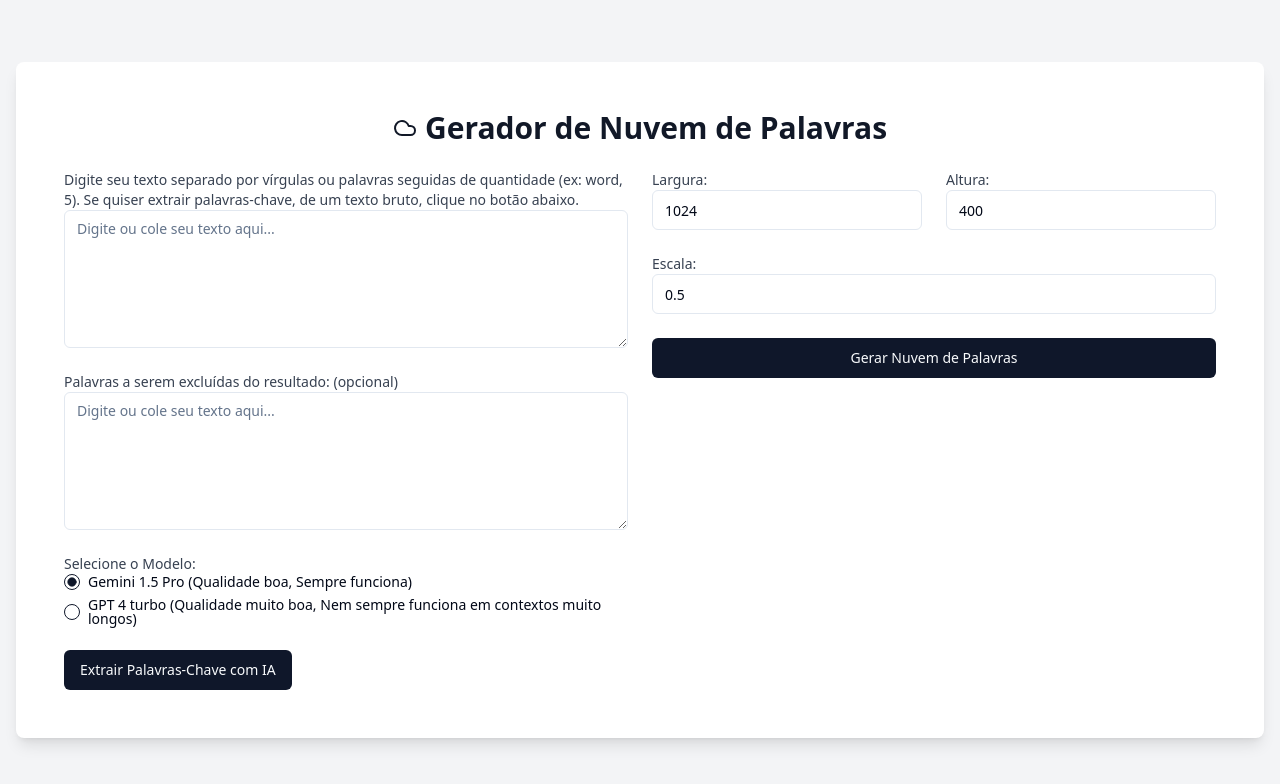
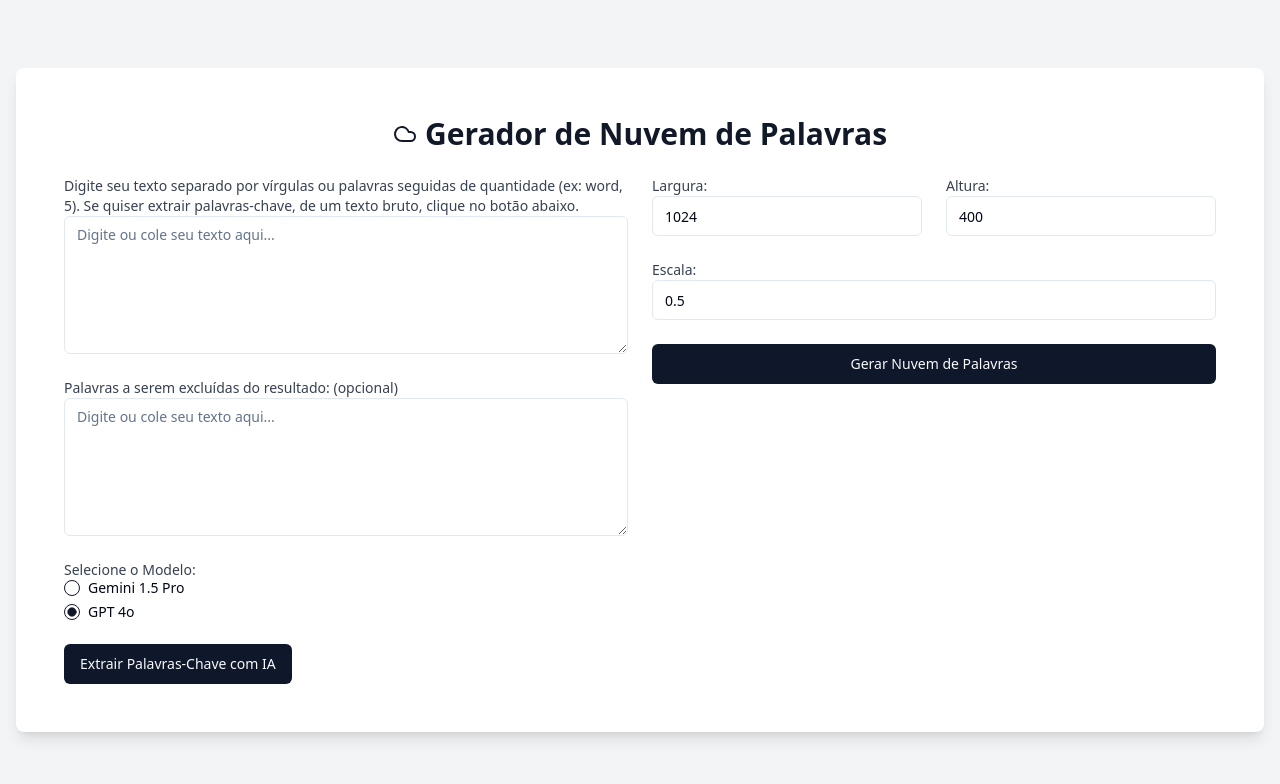
Before and after one commit to arthurbm/wordcloud-generator, a Next.js app: page / in a window 1280 px wide. Shown: the top 784 px of the page. Built offline with nearby package versions, Linux system fonts and the light colour scheme.

Commit message:
feat: change to gpt-4o

```diff
--- a/src/app/actions.tsx
+++ b/src/app/actions.tsx
@@ -20,7 +20,7 @@ export async function getWords(
 
   const modelChooser = () => {
     switch (modelName) {
-      case "gpt-4-turbo":
+      case "gpt-4o":
         return openai("gpt-4o");
       case "models/gemini-1.5-pro-latest":
         return google("models/gemini-1.5-pro-latest");
--- a/src/components/word-cloud-form.tsx
+++ b/src/components/word-cloud-form.tsx
@@ -89,9 +89,7 @@ const createWordCloud = async (data: FormData): Promise<string> => {
 export function WordCloudForm() {
   const [imageSrc, setImageSrc] = useState<string | null>(null);
   const [isLoading, setIsLoading] = useState<boolean>(false);
-  const [selectedModel, setSelectedModel] = useState<ModelName>(
-    "models/gemini-1.5-pro-latest",
-  );
+  const [selectedModel, setSelectedModel] = useState<ModelName>("gpt-4o");
 
   const {
     register,
@@ -232,16 +230,11 @@ export function WordCloudForm() {
                       value="models/gemini-1.5-pro-latest"
                       id="model3"
                     />
-                    <Label htmlFor="model3">
-                      Gemini 1.5 Pro (Qualidade boa, Sempre funciona)
-                    </Label>
+                    <Label htmlFor="model3">Gemini 1.5 Pro</Label>
                   </div>
                   <div className="flex items-center space-x-2">
-                    <RadioGroupItem value="gpt-4-turbo" id="model1" />
-                    <Label htmlFor="model1">
-                      GPT 4 turbo (Qualidade muito boa, Nem sempre funciona em
-                      contextos muito longos)
-                    </Label>
+                    <RadioGroupItem value="gpt-4o" id="model1" />
+                    <Label htmlFor="model1">GPT 4o</Label>
                   </div>
                 </RadioGroup>
                 {errors.model && (
--- a/src/types/index.ts
+++ b/src/types/index.ts
@@ -1 +1 @@
-export type ModelName = "gpt-4-turbo" | "models/gemini-1.5-pro-latest";
+export type ModelName = "gpt-4o" | "models/gemini-1.5-pro-latest";
```
